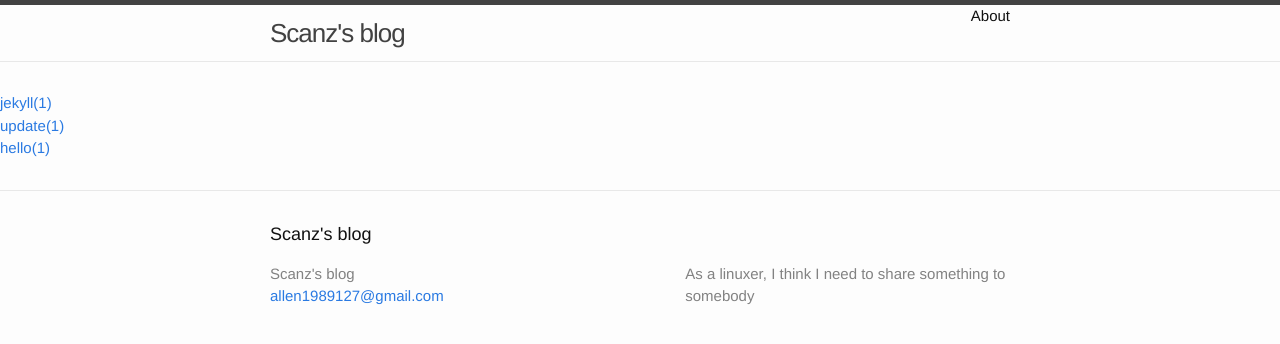
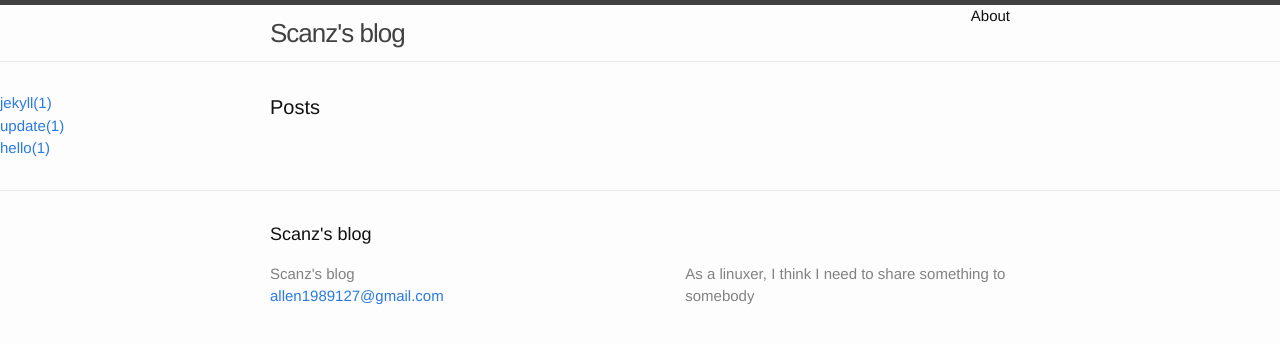
Before and after one commit to allen1989127/blog, a Jekyll site: the page built from show-category-list.html, in a window 1280 px wide. Shown: the top 344 px of the page. Built offline with Jekyll 4.4.1, drawn with Linux system fonts in a browser that asks for light colours; nearby versions of some CDN libraries.

```diff
--- a/show-category-list.html
+++ b/show-category-list.html
@@ -29,8 +25,13 @@ for (var i = 0; i < archieves.length; i++) {
     li.appendChild(h2);
     ul.appendChild(li);
 }
-div.appendChild(ul);
-
-document.body.appendChild(div);
+document.body.appendChild(ul);
 
 </script>
+
+<div class="home">
+    <h1 class="page-heading">Posts</h1>
+
+    <ul class="post-list" id="list">
+    </ul>
+</div>
```
Also changed, not shown: other parts of show-category-list.html (+1 -5 lines).
